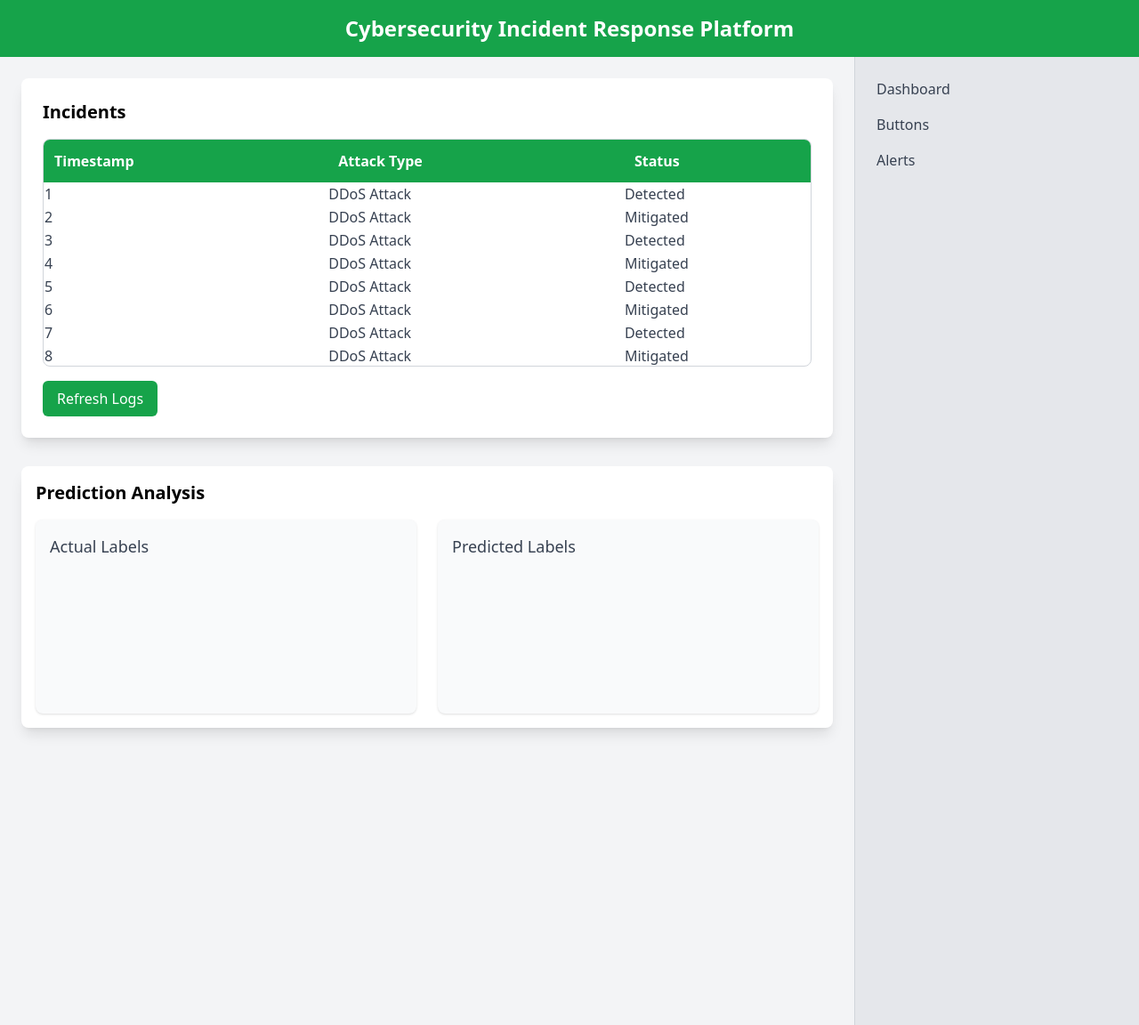
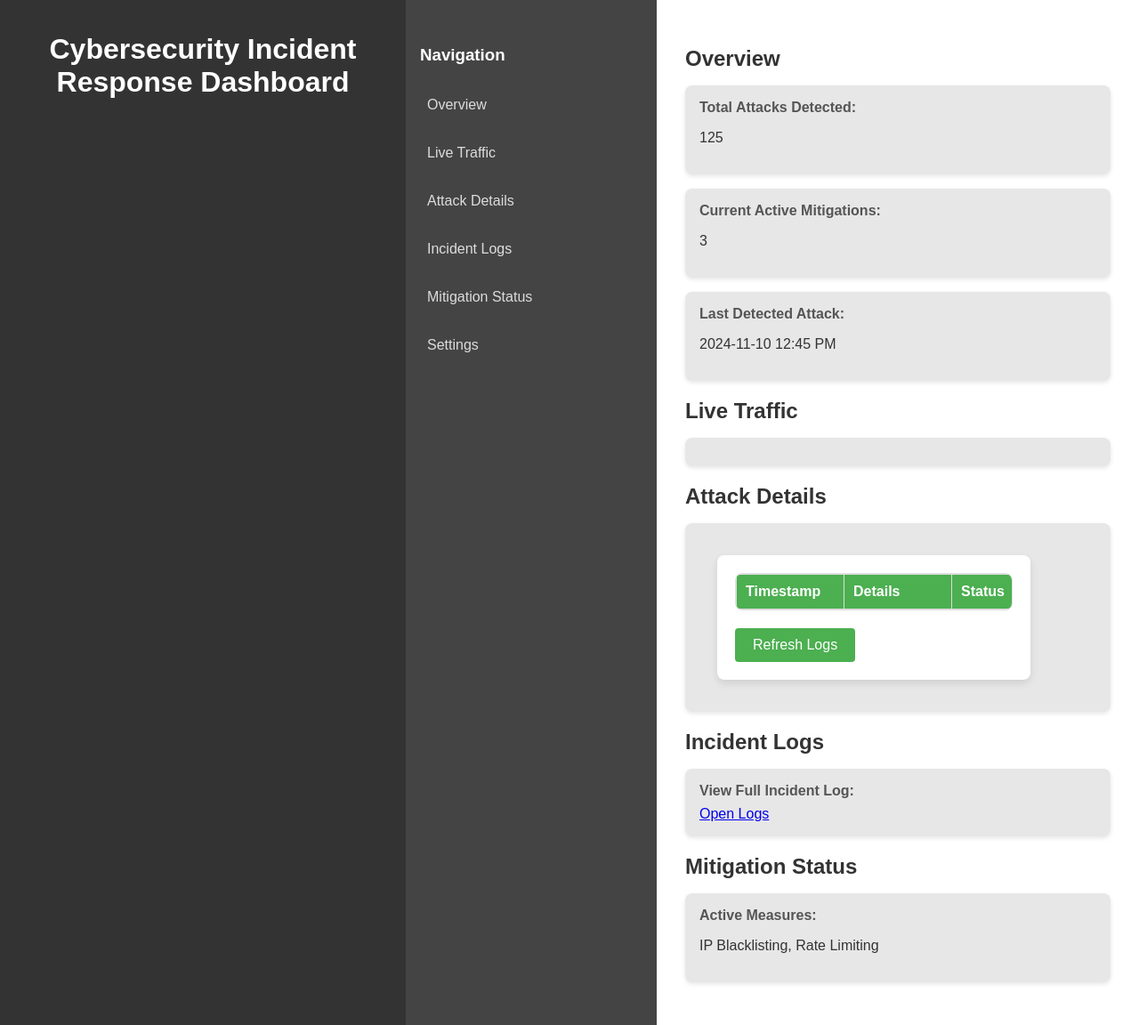
Before and after one commit to FelixMukanda/Cyber-security-Incident--Response-Platform, a Flask app: page / in a window 1280 px wide. Shown: the whole page at 89% size. Run offline with Flask 3, Linux system fonts and the light colour scheme; data comes from the database, SQL or seed files in the repository; lists and menus that the app fills with data are empty; a map, chart or similar area stays blank; parts of the project's set-up code (start-up, migrations or seed data) failed here and were passed over; some libraries are stand-ins or nearby versions.

Commit message:
updated html

```diff
--- a/app.py
+++ b/app.py
@@ -2,13 +2,31 @@ from flask import Flask, render_template, jsonify, request
 import mysql.connector
 from model import predict_ddos, detect, model_logs
 from database import fetch_predictions, fetch_prediction_summary, save_predictions
-from ddos_simulation import simulation_logs  # Import simulation logs from ddos_simulation.py
+from ddos_simulation import simulation_logs
+from flask_socketio import SocketIO, emit
+import smtplib
+from email.mime.text import MIMEText
 
 app = Flask(__name__)
+socketio = SocketIO(app)
 
 # Global counters for incident response tracking
 incidents_detected = 0
 incidents_mitigated = 0
+
+# Function to send email alerts
+def send_email_alert(subject, body):
+    sender = "your_email@gmail.com"
+    receiver = "recipient_email@gmail.com"
+    msg = MIMEText(body)
+    msg['Subject'] = subject
+    msg['From'] = sender
+    msg['To'] = receiver
+
+    with smtplib.SMTP('smtp.gmail.com', 587) as server:
+        server.starttls()
+        server.login(sender, 'your_password')
+        server.sendmail(sender, receiver, msg.as_string())
 
 # Function to fetch incidents
 def fetch_incidents():
@@ -19,17 +37,18 @@ def fetch_incidents():
     connection.close()
     return incidents
 
-@app.route('/fetch_logs', methods=['GET'])
+@app.route('/logs', methods=['GET'])
 def fetch_logs():
-    incidents = fetch_incidents()  # This retrieves incidents from the database
-    log_entries = [
-        {"timestamp": incident[0], "status": incident[1], "details": incident[2]}
-        for incident in incidents
-    ]
-    return jsonify(log_entries)
+    connection = mysql.connector.connect(host='localhost', user='root', password='', database='cybersecurity_db')
+    with connection.cursor() as cursor:
+        cursor.execute("SELECT * FROM incidents")
+        logs = cursor.fetchall()
+    connection.close()
+
+    return jsonify(logs)
 
 @app.route('/')
-def index():
+def dashboard():
     predictions = fetch_predictions()
     incidents = fetch_incidents()
     incidents_mitigated = sum(1 for pred in predictions if pred[2] == 1)
@@ -41,39 +60,23 @@ def index():
         incidents=incidents,
         incidents_mitigated=incidents_mitigated,
         prediction_summary=prediction_summary,
-        simulation_logs=simulation_logs,  # Pass logs to HTML
-        model_logs=model_logs  # Pass logs to HTML
+        simulation_logs=simulation_logs,
+        model_logs=model_logs
     )
 
+@socketio.on('connect')
+def handle_connect():
+    print("Client connected")
 
-@app.route('/predict', methods=['POST'])
-def predict_and_respond():
-    # Get network traffic data
-    data = request.get_json()
+# Function to emit data in real-time
+def emit_data(data):
+    socketio.emit('new_data', data)
 
-    # Initial detection based on a threshold
-    if detect(data.get("traffic_rate", 0)):
-        apply_rate_limiting()  # Mitigation action
-        return jsonify({"message": "DDoS attack detected by threshold and mitigated."}), 200
-
-    # Further prediction using the trained model
-    prediction = predict_ddos(data)
-    save_predictions(data, prediction)  # Save to database
-
-    if prediction == 1:
-        apply_rate_limiting()  # Apply further mitigation if needed
-        return jsonify({"message": "DDoS attack detected by model and mitigated."}), 200
-
-    return jsonify({"message": "Traffic normal."}), 200
-
-def apply_rate_limiting():
-    print("Rate limiting applied to suspicious IP.")
-
-@app.route('/results', methods=['GET'])
-def display_results():
-    # Fetch predictions from the database
-    predictions = fetch_predictions()  # Assume this fetches prediction records
-    return render_template('index.html', predictions=predictions)
+def monitor_traffic(request_count):
+    if request_count > 1000:
+        alert_message = f"High traffic detected: {request_count} requests"
+        send_email_alert("DDoS Alert", alert_message)
+        emit_data({"is_alert": True, "message": alert_message})
 
 if __name__ == '__main__':
-    app.run(debug=True)
+    socketio.run(app, debug=True)
--- a/templates/index.html
+++ b/templates/index.html
@@ -1,103 +1,211 @@
 <!DOCTYPE html>
 <html lang="en">
 <head>
-    <meta charset="UTF-8" />
-    <meta name="viewport" content="width=device-width, initial-scale=1.0" />
-    <title>Cybersecurity Incident Response Platform</title>
-    <script src="https://cdn.jsdelivr.net/npm/chart.js"></script>
-    <script src="https://cdn.tailwindcss.com"></script>
+    <meta charset="UTF-8">
+    <meta name="viewport" content="width=device-width, initial-scale=1.0">
+    <title>Admin Dashboard - Cybersecurity DDoS Platform</title>
+    <link rel="stylesheet" href="styles.css">
     <style>
-      /* Additional Tailwind customization */
-      .scrollbar {
-        scrollbar-width: thin;
-        scrollbar-color: #4caf50 #f5f5f5;
+        body {
+            font-family: Arial, sans-serif;
+            margin: 0;
+            padding: 0;
+            background-color: #f4f4f4;
         }
-      .scrollbar::-webkit-scrollbar {
+
+        header {
+            background-color: #333;
+            color: #fff;
+            padding: 1rem;
+            text-align: center;
+        }
+
+        .container {
+            display: flex;
+            flex-direction: row;
+            height: 100vh;
+        }
+        #logs-container {
+            width: 70%;
+            margin: 20px;
+            background-color: white;
+            padding: 20px;
+            border-radius: 8px;
+            box-shadow: 0 4px 8px rgba(0, 0, 0, 0.1);
+        }
+        .table-wrapper {
+            max-height: 250px; /* Adjust to show only 10 rows */
+            overflow-y: auto;
+            border: 1px solid #ddd;
+            border-radius: 8px;
+        }
+        table {
+            width: 100%;
+            border-collapse: collapse;
+        }
+        th, td {
+            padding: 10px;
+            border: 1px solid #ddd;
+            text-align: left;
+            min-width: 100px; /* Ensures alignment if data is wider */
+        }
+        th {
+            background-color: #4caf50;
+            color: white;
+        }
+        tr:nth-child(odd) {
+            background-color: #f3f3f3;
+        }
+        .table-wrapper::-webkit-scrollbar {
             width: 8px;
         }
-      .scrollbar::-webkit-scrollbar-thumb {
+        .table-wrapper::-webkit-scrollbar-thumb {
             background-color: #4caf50;
             border-radius: 4px;
         }
+
+        nav {
+            background-color: #444;
+            color: #fff;
+            width: 250px;
+            padding: 2rem 1rem;
+            display: flex;
+            flex-direction: column;
+        }
+
+        nav a {
+            color: #ddd;
+            text-decoration: none;
+            margin: 10px 0;
+            padding: 0.5rem;
+            display: block;
+            border-radius: 4px;
+            transition: background 0.3s;
+        }
+
+        nav a:hover {
+            background-color: #555;
+        }
+
+        .dashboard-content {
+            flex: 1;
+            padding: 2rem;
+            background-color: #fff;
+            overflow-y: auto;
+        }
+
+        .dashboard-content h2 {
+            margin-bottom: 1rem;
+            color: #333;
+        }
+
+        .stat-box {
+            background-color: #e7e7e7;
+            padding: 1rem;
+            border-radius: 8px;
+            margin-bottom: 1rem;
+            box-shadow: 0 2px 5px rgba(0, 0, 0, 0.1);
+        }
+
+        .stat-box strong {
+            display: block;
+            margin-bottom: 0.5rem;
+            color: #555;
+        }
     </style>
 </head>
-  <body class="bg-gray-100 font-sans flex flex-col min-h-screen">
-    <header class="bg-green-600 text-white text-center py-4">
-      <h1 class="text-2xl font-semibold">Cybersecurity Incident Response Platform</h1>
+<body>
+
+<header>
+    <h1>Cybersecurity Incident Response Dashboard</h1>
 </header>
 
-    <div class="flex flex-row flex-grow w-full">
-      <main class="flex-grow p-4 md:p-6 lg:w-3/4">
-        <!-- Incidents Section -->
-        <section id="logs-container" class="bg-white p-4 md:p-6 rounded-lg shadow-lg">
-          <h2 class="text-xl font-semibold mb-4">Incidents</h2>
-          <div class="overflow-y-auto max-h-64 scrollbar border border-gray-300 rounded-lg">
-            <table class="w-full text-left">
+<div class="container">
+    <nav>
+        <h3>Navigation</h3>
+        <a href="#overview">Overview</a>
+        <a href="#live-traffic">Live Traffic</a>
+        <a href="#attack-details">Attack Details</a>
+        <a href="#logs">Incident Logs</a>
+        <a href="#mitigation">Mitigation Status</a>
+        <a href="#settings">Settings</a>
+    </nav>
+
+    <div class="dashboard-content">
+        <h2 id="overview">Overview</h2>
+        <div class="stat-box">
+            <strong>Total Attacks Detected:</strong>
+            <p>125</p>
+        </div>
+        <div class="stat-box">
+            <strong>Current Active Mitigations:</strong>
+            <p>3</p>
+        </div>
+        <div class="stat-box">
+            <strong>Last Detected Attack:</strong>
+            <p>2024-11-10 12:45 PM</p>
+        </div>
+
+        <h2 id="live-traffic">Live Traffic</h2>
+        <div class="stat-box">
+            <div id="alert-box" style="display: none; background-color: red; color: white; padding: 10px;">
+                Alert: Potential DDoS detected!
+            </div>
+        </div>
+
+        <h2 id="attack-details">Attack Details</h2>
+        <div class="stat-box">
+            <div id="logs-container">
+                <div class="table-wrapper">
+                    <table id="log-table">
                         <thead>
-                <tr class="bg-green-600 text-white">
-                  <th class="p-3">Timestamp</th>
-                  <th class="p-3">Attack Type</th>
-                  <th class="p-3">Status</th>
+                            <tr>
+                                <th>Timestamp</th>
+                                <th>Details</th>
+                                <th>Status</th>
                             </tr>
                         </thead>
-              <tbody id="log-entries" class="text-gray-700"></tbody>
+                        <tbody id="log-entries"></tbody>
                     </table>
                 </div>
-          <button
-            id="refresh-button"
-            onclick="fetchLogs()"
-            class="mt-4 px-4 py-2 bg-green-600 text-white rounded-md hover:bg-green-700 transition"
-          >
-            Refresh Logs
-          </button>
-        </section>
-
-        <!-- Graphs Section -->
-        <section id="chart-container" class="bg-white p-4 mt-8 rounded-lg shadow-lg">
-          <h2 class="text-xl font-semibold mb-4">Prediction Analysis</h2>
-          <div class="grid grid-cols-1 lg:grid-cols-2 gap-6">
-            <div class="p-4 bg-gray-50 rounded-lg shadow">
-              <h3 class="text-lg font-medium text-gray-700 mb-2">Actual Labels</h3>
-              <canvas id="actualLabelChart"></canvas>
-            </div>
-            <div class="p-4 bg-gray-50 rounded-lg shadow">
-              <h3 class="text-lg font-medium text-gray-700 mb-2">Predicted Labels</h3>
-              <canvas id="predictedLabelChart"></canvas>
+                <button id="refresh-button" onclick="fetchLogs()">Refresh Logs</button>
             </div>
         </div>
-        </section>
-      </main>
 
-      <aside class="w-full lg:w-1/4 bg-gray-200 p-4 md:p-6 border-l border-gray-300 hidden lg:block">
-        <nav class="space-y-4">
-          <a href="./index.html" class="block text-gray-700 hover:text-green-600">Dashboard</a>
-          <a href="./ui-buttons.html" class="block text-gray-700 hover:text-green-600">Buttons</a>
-          <a href="./ui-alerts.html" class="block text-gray-700 hover:text-green-600">Alerts</a>
-        </nav>
-      </aside>
+        <h2 id="logs">Incident Logs</h2>
+        <div class="stat-box">
+            <strong>View Full Incident Log:</strong>
+            <a href="/incident-logs.html" target="_blank">Open Logs</a>
         </div>
 
+        <h2 id="mitigation">Mitigation Status</h2>
+        <div class="stat-box">
+            <strong>Active Measures:</strong>
+            <p>IP Blacklisting, Rate Limiting</p>
+        </div>
+    </div>
+</div>
 <script>
    async function fetchLogs() {
         try {
-          const response = await fetch("/fetch_logs"); // Update path here
+            const response = await fetch('/fetch_logs'); // Update path here
             const logs = await response.json();
 
-          const logEntries = document.getElementById("log-entries");
-          logEntries.innerHTML = ""; // Clear existing logs
+            const logEntries = document.getElementById('log-entries');
+            logEntries.innerHTML = '';  // Clear existing logs
 
-          logs.forEach((log) => {
-            const row = document.createElement("tr");
+            logs.forEach(log => {
+                const row = document.createElement('tr');
 
-            const timestampCell = document.createElement("td");
+                const timestampCell = document.createElement('td');
                 timestampCell.textContent = log.timestamp;
                 row.appendChild(timestampCell);
 
-            const statusCell = document.createElement("td");
+                const statusCell = document.createElement('td');
                 statusCell.textContent = log.status;
                 row.appendChild(statusCell);
 
-            const detailsCell = document.createElement("td");
+                const detailsCell = document.createElement('td');
                 detailsCell.textContent = log.details;
                 row.appendChild(detailsCell);
 
@@ -108,103 +216,24 @@
         }
     }
 
+    // Initial fetch when page loads
     fetchLogs();
-      setInterval(fetchLogs, 10000);
 
-      async function fetchPredictionData() {
-        try {
-          const response = await fetch("/fetch_predictions");
-          const predictions = await response.json();
+  // JavaScript code to handle real-time updates on the client side
+const socket = io.connect('http://localhost:5000');
 
-          const ids = predictions.map((prediction) => prediction.ID);
-          const actualLabels = predictions.map(
-            (prediction) => prediction.actual_label
-          );
-          const predictedLabels = predictions.map(
-            (prediction) => prediction.predicted_label
-          );
-
-          // Chart for Actual Labels
-          const ctxActual = document
-            .getElementById("actualLabelChart")
-            .getContext("2d");
-          new Chart(ctxActual, {
-            type: "bar",
-            data: {
-              labels: ids,
-              datasets: [
-                {
-                  label: "Actual Label",
-                  data: actualLabels,
-                  backgroundColor: "rgba(75, 192, 192, 0.6)",
-                  borderColor: "rgba(75, 192, 192, 1)",
-                  borderWidth: 1,
-                },
-              ],
-            },
-            options: {
-              responsive: true,
-              scales: {
-                x: {
-                  title: {
-                    display: true,
-                    text: "ID",
-                  },
-                },
-                y: {
-                  title: {
-                    display: true,
-                    text: "Actual Value",
-                  },
-                  beginAtZero: true,
-                },
-              },
-            },
+socket.on('new_data', (data) => {
+    console.log('New data received:', data);
+    // Update the dashboard with the new data
+});
+socket.on('new_data', (data) => {
+        if (data.is_alert) {
+            document.getElementById('alert-box').style.display = 'block';
+        }
+        // Update charts or logs with new data
     });
 
-          // Chart for Predicted Labels
-          const ctxPredicted = document
-            .getElementById("predictedLabelChart")
-            .getContext("2d");
-          new Chart(ctxPredicted, {
-            type: "bar",
-            data: {
-              labels: ids,
-              datasets: [
-                {
-                  label: "Predicted Label",
-                  data: predictedLabels,
-                  backgroundColor: "rgba(255, 99, 132, 0.6)",
-                  borderColor: "rgba(255, 99, 132, 1)",
-                  borderWidth: 1,
-                },
-              ],
-            },
-            options: {
-              responsive: true,
-              scales: {
-                x: {
-                  title: {
-                    display: true,
-                    text: "ID",
-                  },
-                },
-                y: {
-                  title: {
-                    display: true,
-                    text: "Predicted Value",
-                  },
-                  beginAtZero: true,
-                },
-              },
-            },
-          });
-        } catch (error) {
-          console.error("Error fetching prediction data:", error);
-        }
-      }
+</script>
 
-      fetchPredictionData();
-    </script>
 </body>
 </html>
```
Also changed, not shown: templates/incident-logs.html (added, +193 -0 lines). Lines whose indentation alone changed are shown as unchanged.
